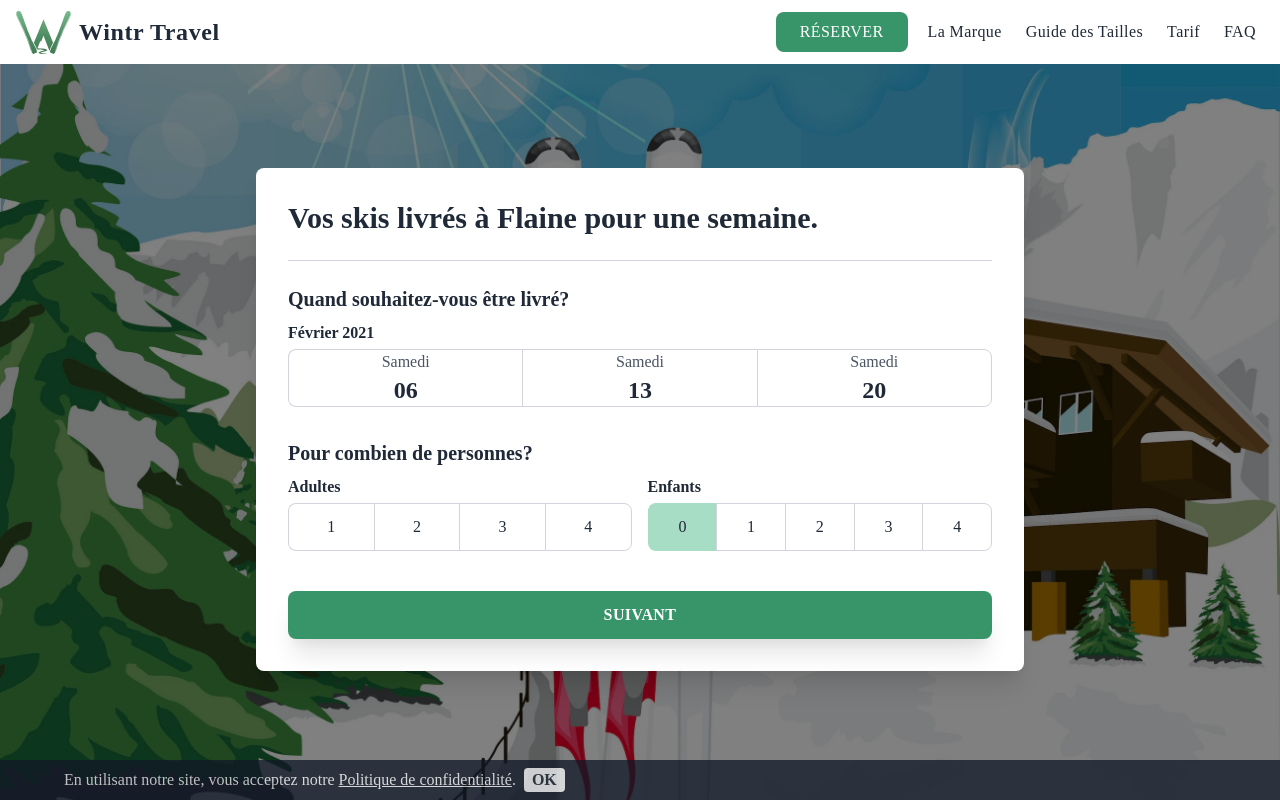
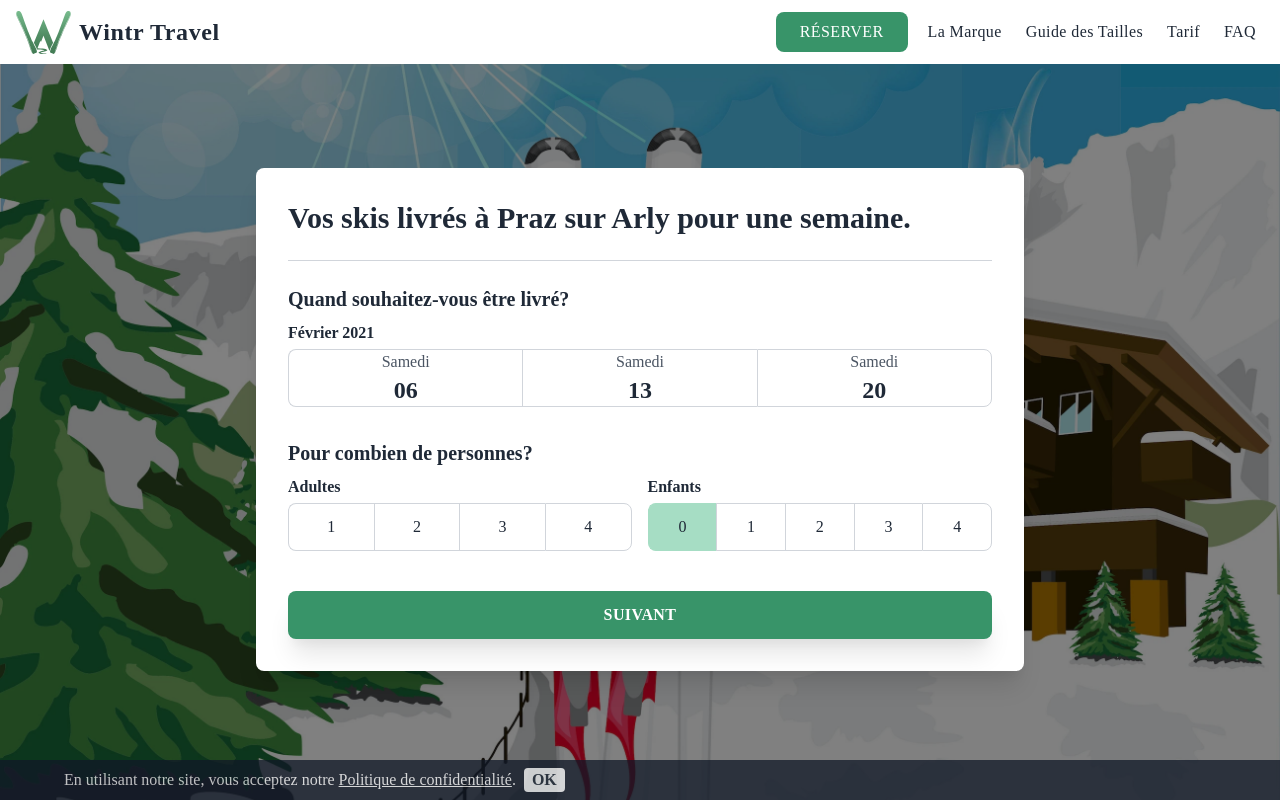
Before and after one commit to MLerasle/wintr-travel, a Next.js app: page / in a window 1280 px wide. Shown: the top 802 px of the page. Built offline with nearby package versions, Linux system fonts and the light colour scheme; no server answers; a web font is replaced by a local one.

Commit message:
Replace Flaine by Praz sur Arly

```diff
--- a/components/App/BookingEdit/BookingValidatedInfos.js
+++ b/components/App/BookingEdit/BookingValidatedInfos.js
@@ -32,7 +32,7 @@ const BookingValidatedInfos = ({ booking }) => {
       <div className="md:flex md:mt-2">
         <p className="argument flex items-center pb-3 md:pb-1 text-primary-green">
           <Icon path={mdiMapMarkerCheckOutline} size={1} />
-          <span className="ml-1">Flaine</span>
+          <span className="ml-1">Praz sur Arly</span>
         </p>
         <p className="argument md:ml-6 flex items-center pb-3 md:pb-1 text-primary-green">
           <Icon path={mdiCalendarCheckOutline} size={1} />
--- a/components/App/Checkout/BookingFormDeliveryAddress.js
+++ b/components/App/Checkout/BookingFormDeliveryAddress.js
@@ -7,20 +7,20 @@ import Input from '@/UI/Input';
 let autoComplete;
 
 const handleScriptLoad = (updateQuery, updatePlaceId, deliveryAddressRef) => {
-  // Create a circle of 2km radius around Flaine
-  const flaineCoordinates = {
-    lat: 46.006538,
-    lng: 6.68953,
+  // Create a circle of 2km radius around Praz sur Arly
+  const resortCoordinates = {
+    lat: 45.83763,
+    lng: 6.57057,
   };
   const circle = new window.google.maps.Circle({
-    center: flaineCoordinates,
+    center: resortCoordinates,
     radius: 2000,
   });
   // Assign autoComplete with Google maps places one time
   autoComplete = new window.google.maps.places.Autocomplete(
     deliveryAddressRef.current,
     {
-      origin: new window.google.maps.LatLng(46.006538, 6.68953),
+      origin: new window.google.maps.LatLng(45.83763, 6.57057),
       bounds: circle.getBounds(),
       strictBounds: true,
       componentRestrictions: { country: 'fr' },
--- a/components/App/Checkout/BookingSummary.js
+++ b/components/App/Checkout/BookingSummary.js
@@ -23,7 +23,7 @@ const BookingSummary = () => {
         paiement.
       </p>
       <Separator className="my-6" />
-      <BookingSummaryLine label="Station" value="Flaine" />
+      <BookingSummaryLine label="Station" value="Praz sur Arly" />
       <BookingSummaryLine
         label="Arrivée"
         value={formatDate(booking.firstDay)}
--- a/components/App/Details/Recap.js
+++ b/components/App/Details/Recap.js
@@ -17,7 +17,7 @@ const Recap = ({ booking, prices, onEditBooking, token }) => {
     >
       <Header>
         <Heading className="text-xl mb-2 md:mb-0">
-          Votre séjour à Flaine
+          Votre séjour à Praz sur Arly
         </Heading>
         {!token && (
           <button
--- a/components/App/Home/BookingForm.js
+++ b/components/App/Home/BookingForm.js
@@ -115,7 +115,7 @@ const BookingForm = ({ isEditing, onUpdate }) => {
           </Heading>
         ) : (
           <Heading className="hidden md:block text-xl sm:text-3xl">
-            Vos skis livrés à Flaine pour une semaine.
+            Vos skis livrés à Praz sur Arly pour une semaine.
           </Heading>
         )}
       </Header>
--- a/components/App/Home/EmailForm.js
+++ b/components/App/Home/EmailForm.js
@@ -71,7 +71,7 @@ const EmailForm = () => {
       )}
       <Header>
         <Heading className="hidden md:block text-xl sm:text-3xl">
-          Vos skis livrés à Flaine pour une semaine.
+          Vos skis livrés à Praz sur Arly pour une semaine.
         </Heading>
       </Header>
       <Separator className="my-6 hidden md:block" />
--- a/components/UI/MobileImage.js
+++ b/components/UI/MobileImage.js
@@ -6,7 +6,7 @@ const MobileImage = () => (
       <div className="h-48 w-full bg-black bg-opacity-25"></div>
     </div>
     <Heading className="homeTitle">
-      Vos skis livrés à Flaine pour une semaine.
+      Vos skis livrés à Praz sur Arly pour une semaine.
     </Heading>
   </div>
 );
--- a/pages/index.js
+++ b/pages/index.js
@@ -22,7 +22,7 @@ const Index = () => {
         <title>Location et livraison de skis et forfaits - Wintr Travel</title>
         <meta
           name="description"
-          content="Faites-vous livrer vos skis et votre forfait dans votre résidence à Flaine avec Wintr Travel.
+          content="Faites-vous livrer vos skis et votre forfait dans votre résidence à Praz sur Arly avec Wintr Travel.
             Réservez dès maintenant vos prochaines vacances au ski!"
         />
       </Head>
```
